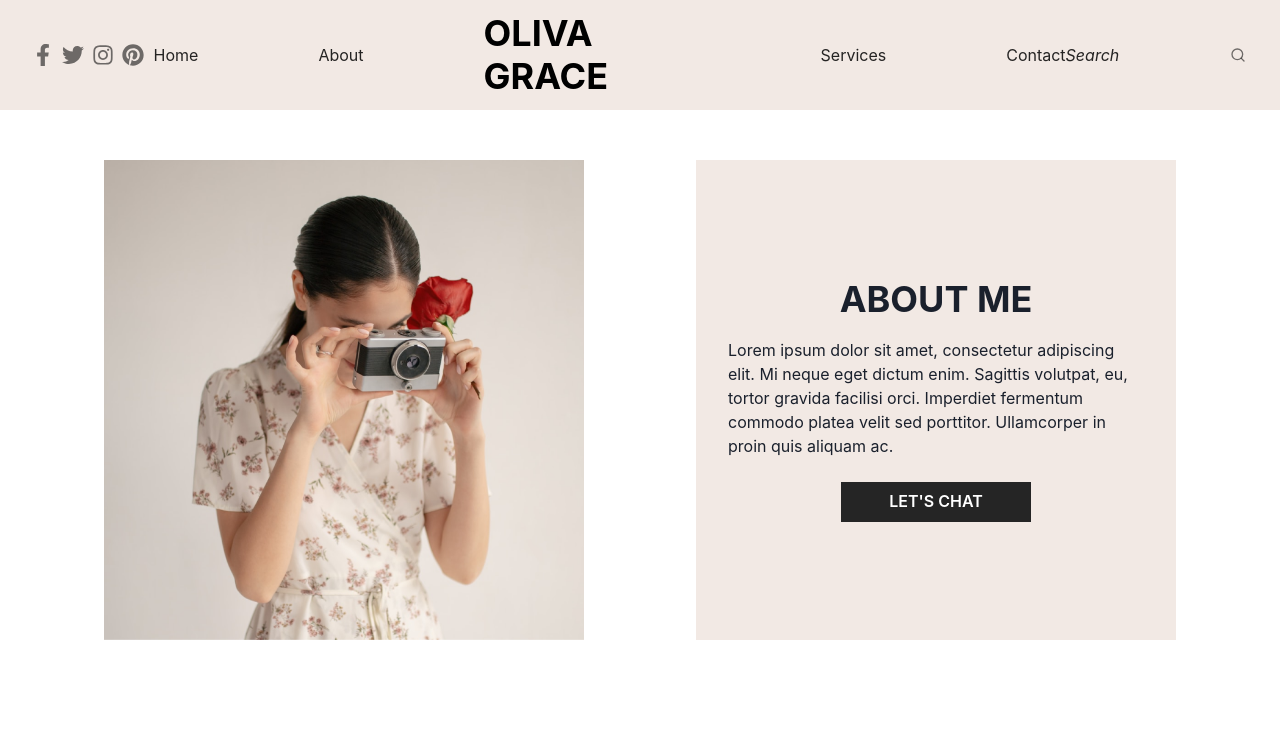
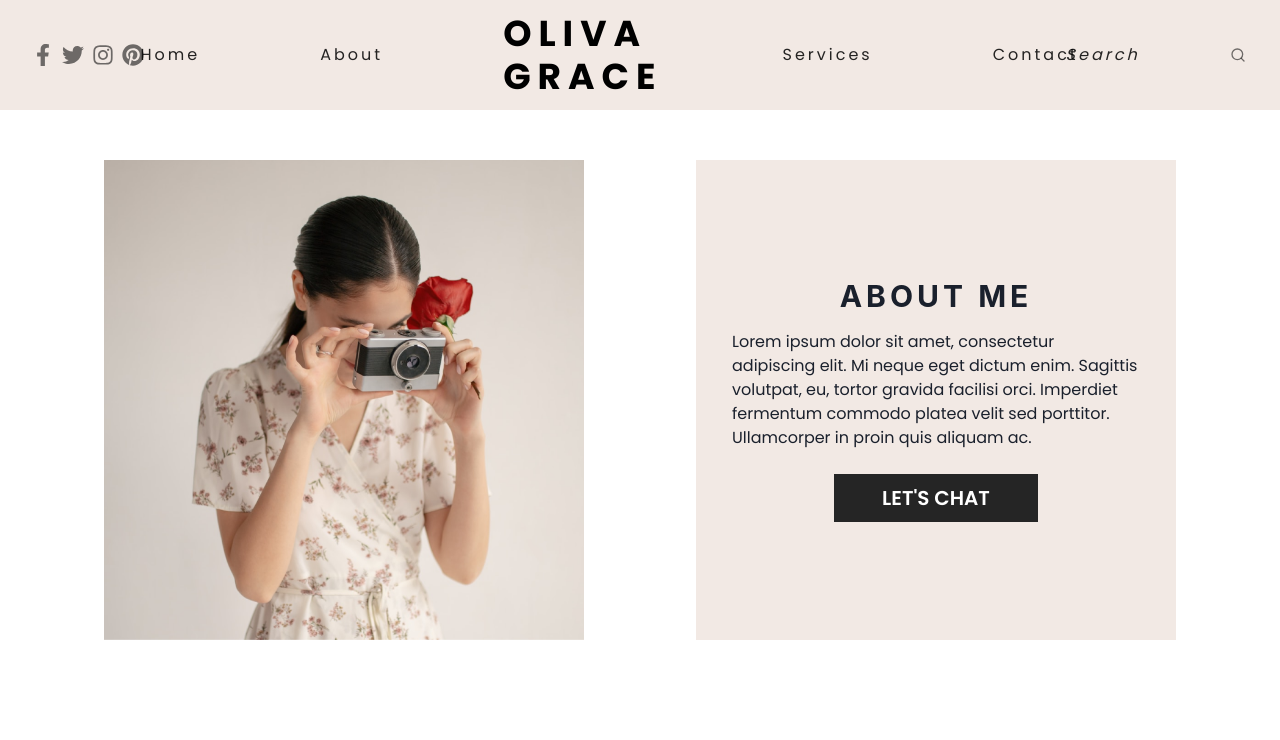
Before and after one commit to afiatamanna06/oliva-grace, a Next.js app: page / in a window 1280 px wide. Shown: the top 740 px of the page. Built offline with nearby package versions, Linux system fonts and the light colour scheme.

Commit message:
Add: Update letter spacing in navigation bar and fonts in about section

```diff
--- a/components/about/AboutDescription.js
+++ b/components/about/AboutDescription.js
@@ -1,13 +1,16 @@
 import { Box, Button, Center, Flex, Heading } from "@chakra-ui/react"
+import Link from "next/link"
 
 function AboutDescription() {
   return (
     <Box w="full" id="about" bg="#F2E9E4" h={["25rem", "25rem", "25rem", "30rem", "30rem"]}>
         <Center>
-            <Flex direction="column" alignItems="center" justify="center" h={["25rem", "25rem", "25rem", "30rem", "30rem"]} p="8">
-                <Heading mb="4">ABOUT ME</Heading>
+            <Flex direction="column" fontFamily="'Poppins', sans-serif" alignItems="center" justify="center" h={["25rem", "25rem", "25rem", "30rem", "30rem"]} p="9">
+                <Heading mb="4" letterSpacing={4} fontSize="3xl">ABOUT ME</Heading>
                 <Box mb="6">Lorem ipsum dolor sit amet, consectetur adipiscing elit. Mi neque eget dictum enim. Sagittis volutpat, eu, tortor gravida facilisi orci. Imperdiet fermentum commodo platea velit sed porttitor. Ullamcorper in proin quis aliquam ac.</Box>
-                <Button borderRadius="none" bg="#252525" color="white" px="12" _hover={{ opacity: ".8" }} _focus={{ opacity: ".8" }}>LET&apos;S CHAT</Button>
+                <Link href="#contact" passHref>
+                  <Button borderRadius="none" fontSize="xl" bg="#252525" color="white" px="12" py="6" _hover={{ opacity: ".8" }} _focus={{ opacity: ".8" }}>LET&apos;S CHAT</Button>
+                </Link>
             </Flex>
         </Center>
     </Box>
--- a/components/navigation/NavigationBar.js
+++ b/components/navigation/NavigationBar.js
@@ -10,7 +10,7 @@ function NavigationBar() {
     const [responsiveDisplay, setDisplay] = useState("none")
 
   return (
-      <Flex position="fixed" zIndex={100} top="0" direction="column" justify="space-between" bgColor="#F2E9E4" w="full" h={ responsiveDisplay === "none" ? "min-content" : ["100vh", "100vh", "100vh", "min-content", "min-content"]} p="3" px="8">
+      <Flex fontFamily="'Poppins', sans-serif" letterSpacing={3} position="fixed" zIndex={100} top="0" direction="column" justify="space-between" bgColor="#F2E9E4" w="full" h={ responsiveDisplay === "none" ? "min-content" : ["100vh", "100vh", "100vh", "min-content", "min-content"]} p="3" px="8">
         <Flex alignItems="center" justify="space-between" display={["flex", "flex", "flex", "none", "none"]}>
             <Box onClick={() => { responsiveDisplay === "none" ? setDisplay("flex") : setDisplay("none")}}><FiMenu /></Box>
             <Box>
@@ -18,7 +18,7 @@ function NavigationBar() {
                     <Input
                         w="10rem"
                         placeholder="Search"
-                        _placeholder={{ color: "rgba(0, 0, 0, .85)", fontStyle: "italic" }}
+                        _placeholder={{ color: "rgba(0, 0, 0, .85)", fontStyle: "italic", letterSpacing: 3 }}
                         variant="unstyled"
                         borderRadius="none"
                         _focus={{ bg: "transparent", borderBottom: "1px", borderColor: "rgba(0, 0, 0, .55)" }}/>
@@ -37,7 +37,7 @@ function NavigationBar() {
                     </Link>
                 ))}
                 <Link href="/" passHref>
-                    <Heading color="black" display={["none", "none", "none", "block", "block"]}>OLIVA GRACE</Heading>
+                    <Heading fontFamily="'Poppins', sans-serif" letterSpacing={7} color="black" display={["none", "none", "none", "block", "block"]}>OLIVA GRACE</Heading>
                 </Link>
                 {navigationLinks.slice(2, 4).map(({name, path}) => (
                     <Link key={name} href={path} passHref>
@@ -52,7 +52,7 @@ function NavigationBar() {
                 <InputGroup>
                     <Input
                         placeholder="Search"
-                        _placeholder={{ color: "rgba(0, 0, 0, .85)", fontStyle: "italic" }}
+                        _placeholder={{ color: "rgba(0, 0, 0, .85)", fontStyle: "italic", letterSpacing: 3 }}
                         display={["none", "none", "none", "block", "block"]}
                         variant="unstyled"
                         borderRadius="none"
--- /dev/null
+++ b/pages/_document.js
@@ -0,0 +1,20 @@
+import { ColorModeScript } from "@chakra-ui/react";
+import NextDocument, { Html, Head, Main, NextScript } from "next/document";
+
+export default class Document extends NextDocument {
+  render() {
+    return (
+      <Html lang="en">
+        <Head>
+          <link rel="preconnect" href="https://fonts.googleapis.com" />
+          <link rel="preconnect" href="https://fonts.gstatic.com" crossOrigin="anonymous" />
+          <link href="https://fonts.googleapis.com/css2?family=Poppins:wght@100;200;300;400;500;600;700&display=swap" rel="stylesheet" />
+        </Head>
+        <body>
+          <Main />
+          <NextScript />
+        </body>
+      </Html>
+    );
+  }
+}
```
